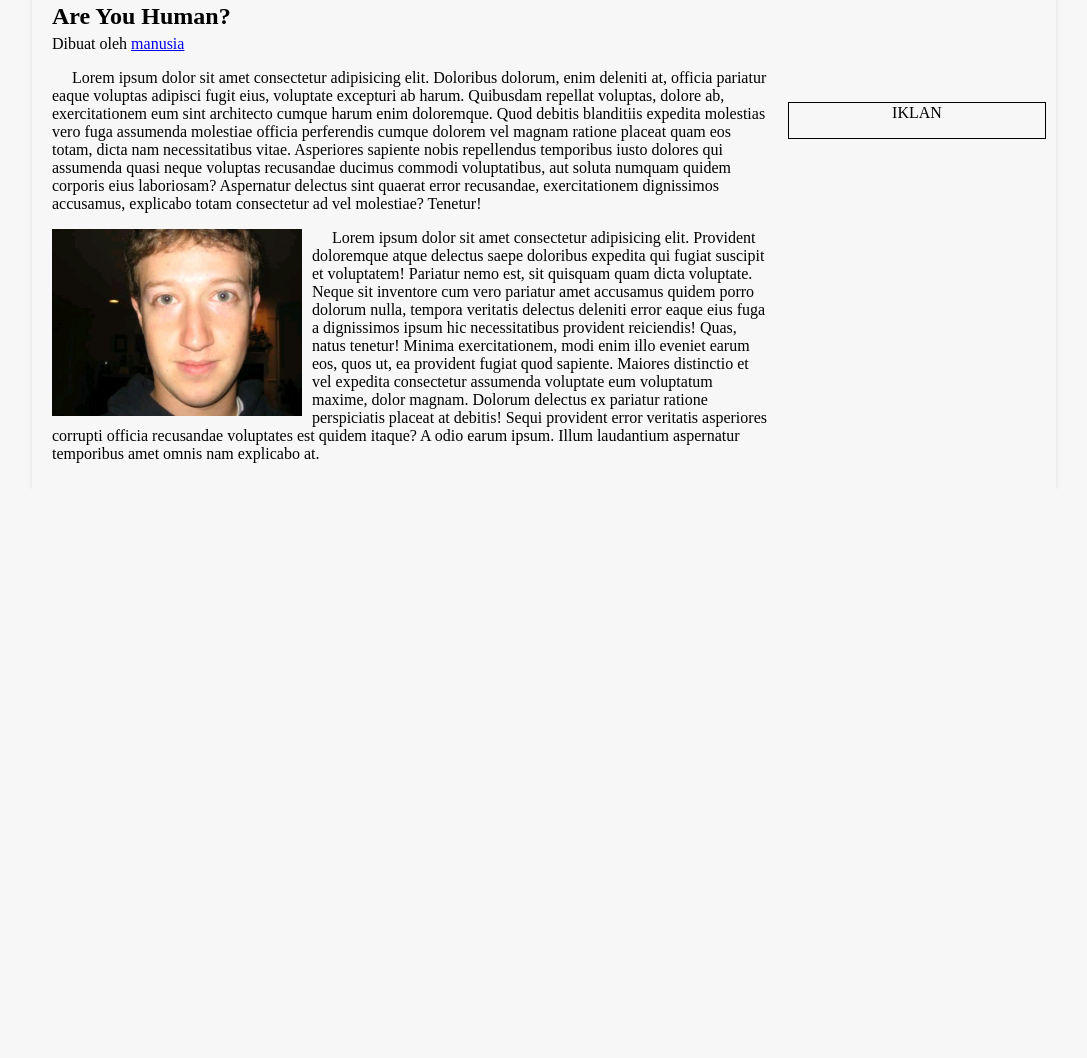
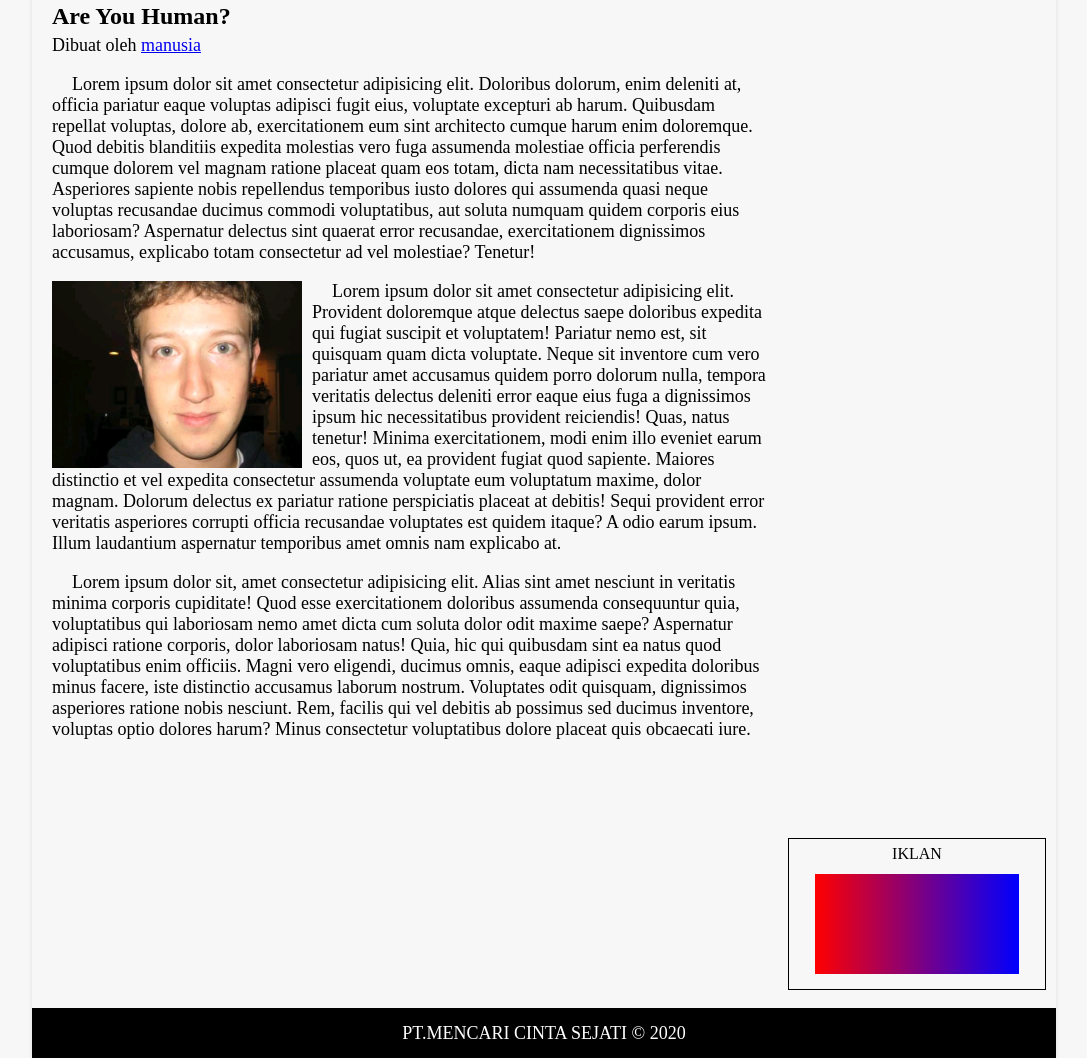
Before and after one commit to ikramwadudu/code, a plain HTML site: page box model.html in a window 1280 px wide. Shown: the part 362-1420 px from the top of the page, without its empty margins (96-1183 px from the left). Before the commit the page ends 851 px from the top, so only its background shows below. Drawn offline with Linux system fonts and the light colour scheme.

Commit message:
Menambahkan Fitur Footer dan Iklan

```diff
--- a/box model.html
+++ b/box model.html
@@ -12,12 +12,16 @@
             background-color: #f7f7f7;
             margin: 0;
             padding: 0;
+            position: relative;
+        }
+        .clear{
+            clear: both;
         }
         .container{
             width: 80%;
             margin: auto;
             box-shadow: 0 0 4px #dddddd;
-            position: relative;
+
         }
         nav{
             background-color: #8f8f8f;
@@ -73,21 +77,69 @@
             margin-top: -15px;
             padding: 0 20px 10px;
             width: 70%;
+            float: left;
         }
         .badan p{
             text-indent: 20px;
+            font-size: 18px;
+        }
+        .sidebar p{
+            position: relative;
+            top: 5px;
         }
         .sidebar{
             width: 25%;
             border: solid 1px;
+            height: 150px;
+            margin: 70px 10px 0 0;
+            float: right;
+        }
+        .oyeh{
+            background-image: linear-gradient(90deg,red,blue);
+            width: 80%;
+            box-sizing: border-box;
+            margin: auto;
+            height: 100px;
+        }
+        .oyeh p{
+            color: white;
+            text-decoration: none;
+            text-align: center;
+            line-height: 100px;
+            opacity: 0;
+            transition: all .7s;
+        }
+        .oyeh p:hover{
+            opacity: 1;
+        }
+        .sidebar a{
+            text-decoration: none;
+        }
+        .foter{
+            width: 100%;
+            height: 50px;
+            background-color: black;
+        }
+        .foter p{
+            color: white;
+            font-size: 18px;
+            text-align: center;
+            line-height: 50px;
+        }
+        #iklan:target{
             position: absolute;
             right: 0;
-            bottom: 350px;
-            margin-right: 10px;
+            bottom: 0;
+            left: 0;
+            top: 0;
+            background-color: #0000007e;
+            z-index: 5;
+            position: fixed;
         }
 
     </style>
 
+    <div id="iklan"></div>
     <div class="container">
         <nav>
             <ul>
@@ -110,9 +162,15 @@
             <p>Lorem ipsum dolor sit amet consectetur adipisicing elit. Doloribus dolorum, enim deleniti at, officia pariatur eaque voluptas adipisci fugit eius, voluptate excepturi ab harum. Quibusdam repellat voluptas, dolore ab, exercitationem eum sint architecto cumque harum enim doloremque. Quod debitis blanditiis expedita molestias vero fuga assumenda molestiae officia perferendis cumque dolorem vel magnam ratione placeat quam eos totam, dicta nam necessitatibus vitae. Asperiores sapiente nobis repellendus temporibus iusto dolores qui assumenda quasi neque voluptas recusandae ducimus commodi voluptatibus, aut soluta numquam quidem corporis eius laboriosam? Aspernatur delectus sint quaerat error recusandae, exercitationem dignissimos accusamus, explicabo totam consectetur ad vel molestiae? Tenetur!</p>
             <img src="img/cika.jpeg" alt="">
             <p>Lorem ipsum dolor sit amet consectetur adipisicing elit. Provident doloremque atque delectus saepe doloribus expedita qui fugiat suscipit et voluptatem! Pariatur nemo est, sit quisquam quam dicta voluptate. Neque sit inventore cum vero pariatur amet accusamus quidem porro dolorum nulla, tempora veritatis delectus deleniti error eaque eius fuga a dignissimos ipsum hic necessitatibus provident reiciendis! Quas, natus tenetur! Minima exercitationem, modi enim illo eveniet earum eos, quos ut, ea provident fugiat quod sapiente. Maiores distinctio et vel expedita consectetur assumenda voluptate eum voluptatum maxime, dolor magnam. Dolorum delectus ex pariatur ratione perspiciatis placeat at debitis! Sequi provident error veritatis asperiores corrupti officia recusandae voluptates est quidem itaque? A odio earum ipsum. Illum laudantium aspernatur temporibus amet omnis nam explicabo at.</p>
+            <p>Lorem ipsum dolor sit, amet consectetur adipisicing elit. Alias sint amet nesciunt in veritatis minima corporis cupiditate! Quod esse exercitationem doloribus assumenda consequuntur quia, voluptatibus qui laboriosam nemo amet dicta cum soluta dolor odit maxime saepe? Aspernatur adipisci ratione corporis, dolor laboriosam natus! Quia, hic qui quibusdam sint ea natus quod voluptatibus enim officiis. Magni vero eligendi, ducimus omnis, eaque adipisci expedita doloribus minus facere, iste distinctio accusamus laborum nostrum. Voluptates odit quisquam, dignissimos asperiores ratione nobis nesciunt. Rem, facilis qui vel debitis ab possimus sed ducimus inventore, voluptas optio dolores harum? Minus consectetur voluptatibus dolore placeat quis obcaecati iure.</p>
         </div>
         <div class="sidebar">
             <p style="text-align: center; margin-top: 1px;">IKLAN</p>
+            <a href="#iklan"><div class="oyeh"><p>TEKAN FOR IKLAN</p></div></a>
+        </div>
+        <div class="clear"></div>
+        <div class="foter">
+            <p>PT.MENCARI CINTA SEJATI &copy 2020</p>
         </div>
     </div>
 </body>
```
